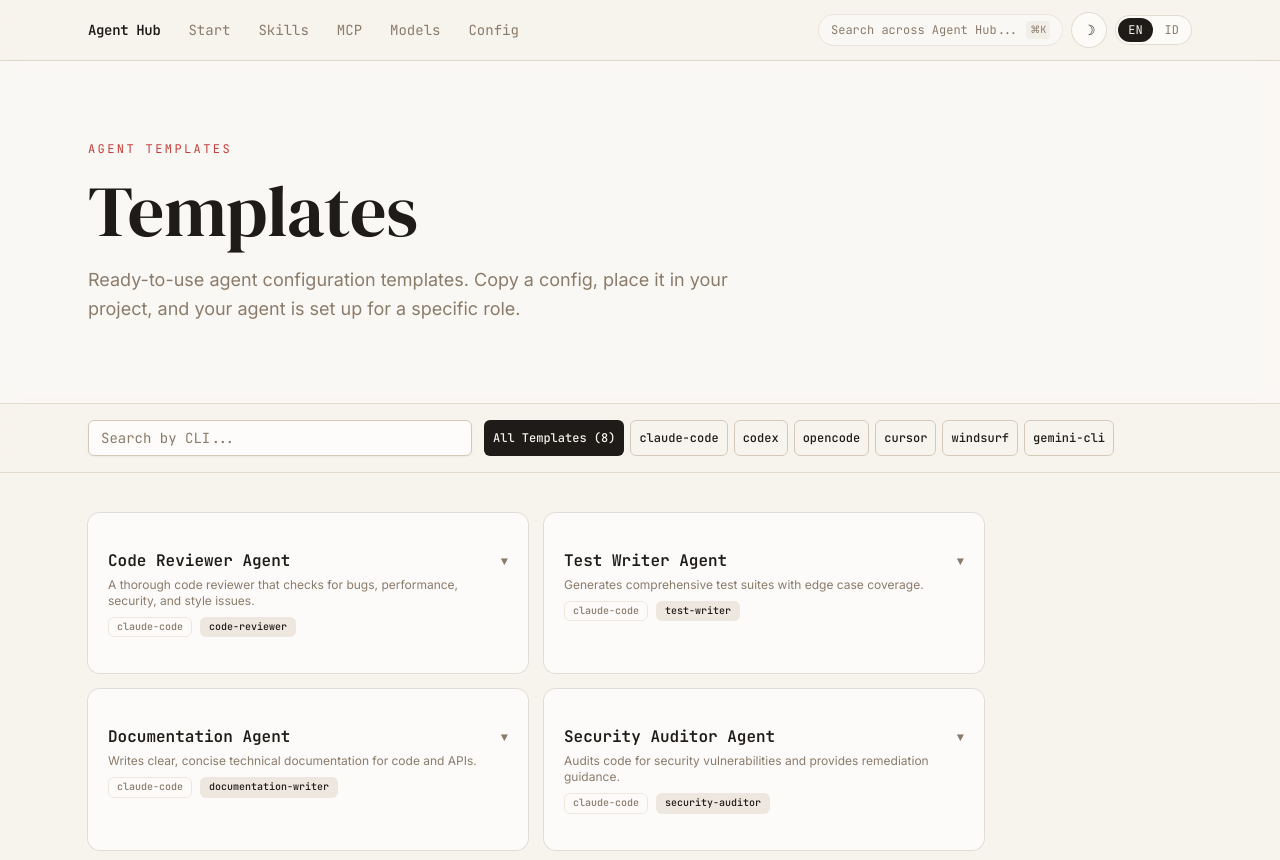
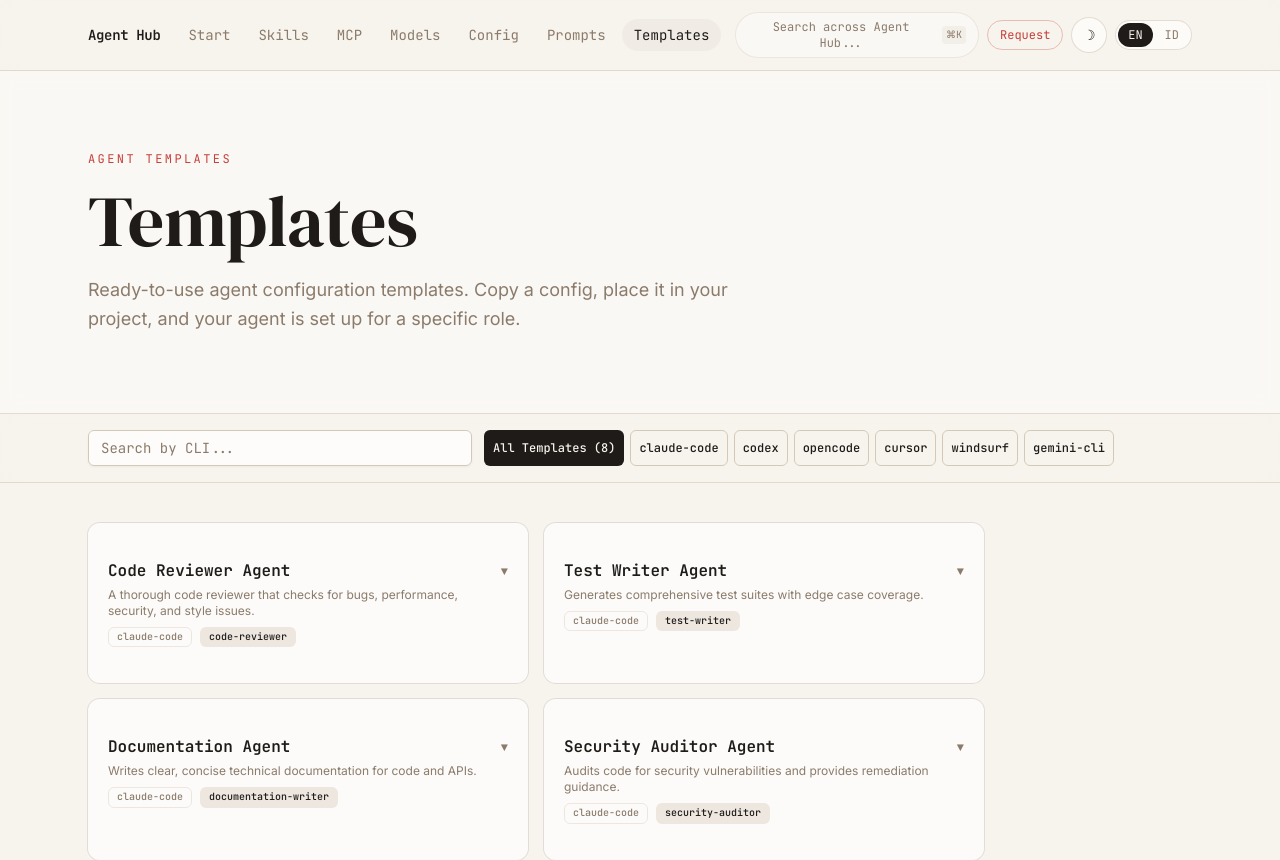
Before and after one commit to arjunastrw/skill-docs, a Next.js app: page /templates in a window 1280 px wide. Shown: the top 860 px of the page. Built offline with nearby package versions, Linux system fonts and the light colour scheme.

Commit message:
feat: nav — add prompts, templates, request links

```diff
--- a/src/components/navbar.tsx
+++ b/src/components/navbar.tsx
@@ -9,7 +9,7 @@ import { GlobalSearch } from "./global-search";
 import { type Locale } from "@/lib/i18n";
 
 interface NavBarProps {
-  labels: { start: string; skills: string; mcp: string; models: string; config: string };
+  labels: { start: string; skills: string; mcp: string; models: string; config: string; prompts: string; templates: string };
   locale: Locale;
   setLocale: (l: Locale) => void;
 }
@@ -20,6 +20,8 @@ const links = [
   { href: "/mcp", key: "mcp" as const },
   { href: "/models", key: "models" as const },
   { href: "/config", key: "config" as const },
+  { href: "/prompts", key: "prompts" as const },
+  { href: "/templates", key: "templates" as const },
 ];
 
 export function NavBar({ labels, locale, setLocale }: NavBarProps) {
@@ -48,6 +50,12 @@ export function NavBar({ labels, locale, setLocale }: NavBarProps) {
 
           <div className="flex items-center gap-2">
             <GlobalSearch labels={labels as (typeof import("@/lib/i18n").translations)["en"]["nav"]} />
+            <Link
+              href="/request"
+              className="hidden sm:flex items-center px-3 py-1.5 rounded-full border border-stamp/30 text-xs font-mono text-stamp hover:bg-stamp/10 transition-colors"
+            >
+              Request
+            </Link>
             <ThemeToggle />
             <LangSwitcher locale={locale} setLocale={setLocale} />
             <button className="lg:hidden relative w-8 h-8 flex flex-col items-center justify-center gap-1.5" onClick={() => setMenuOpen(!menuOpen)} aria-label="Toggle menu">
```
